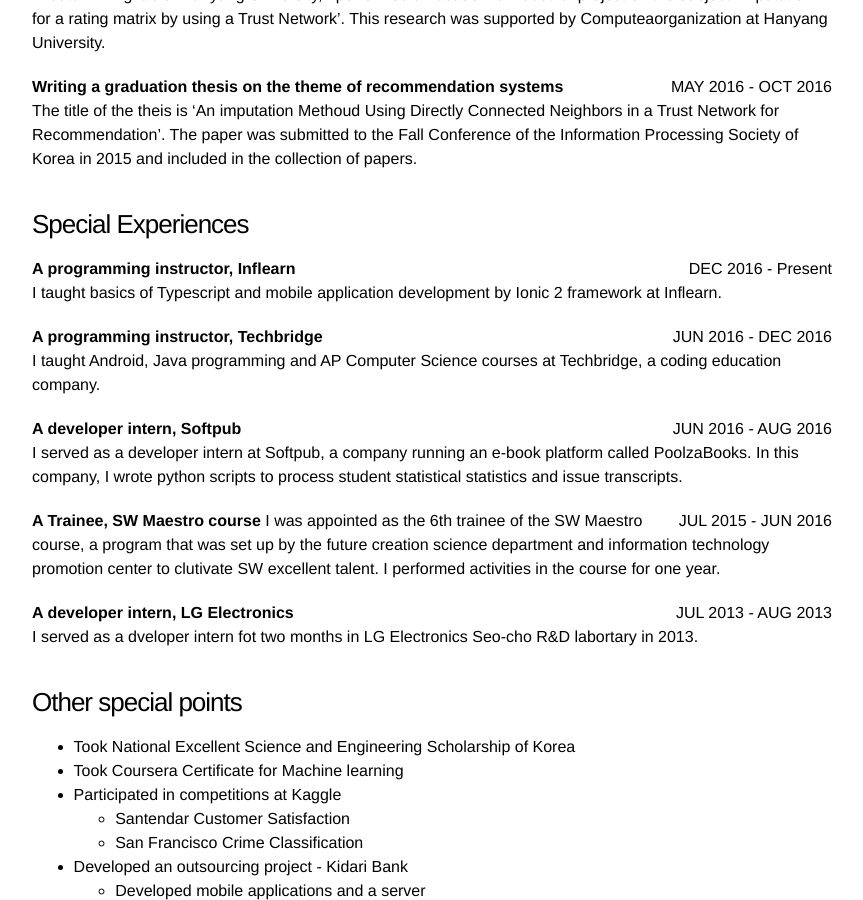
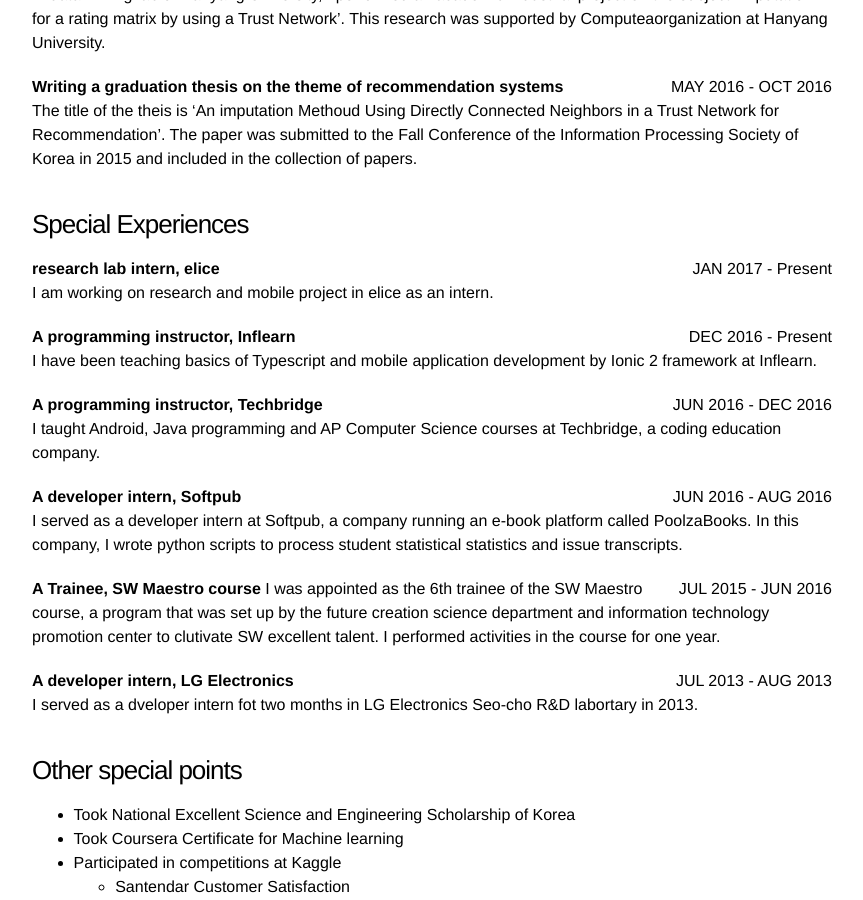
Before and after one commit to JeongMinCha/jeongmincha.github.com, a Jekyll site: the page built from cv-eng.md, in a window 1280 px wide and 900 px high, scrolled down 997 px. Shown: the whole window, without its empty margins (208-1071 px from the left). Built offline with Jekyll 4.4.1, drawn with Linux system fonts in a browser that asks for light colours.

Commit message:
Add elice stuff into experiences in cv(en)

```diff
--- a/cv-eng.md
+++ b/cv-eng.md
@@ -31,8 +31,11 @@
 
 
 ### Special Experiences
+**research lab intern, elice** <span style="float:right;">JAN 2017 - Present</span>
+I am working on research and mobile project in elice as an intern.
+
 **A programming instructor, Inflearn** <span style="float:right;">DEC 2016 - Present</span>
-I taught basics of Typescript and mobile application development by Ionic 2 framework at Inflearn.
+I have been teaching basics of Typescript and mobile application development by Ionic 2 framework at Inflearn.
 
 **A programming instructor, Techbridge** <span style="float:right;">JUN 2016 - DEC 2016</span>
 I taught Android, Java programming and AP Computer Science courses at Techbridge, a coding education company.
```
